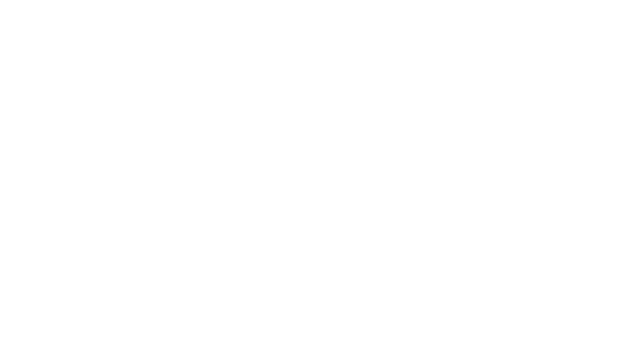
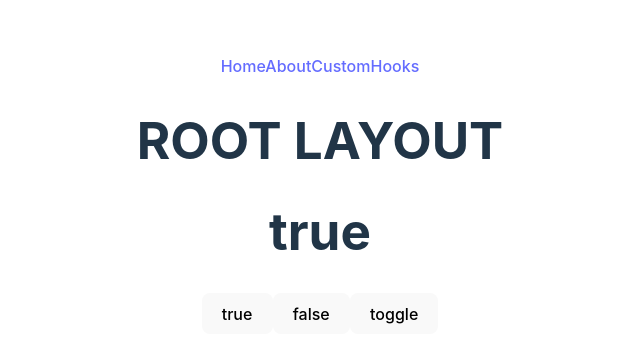
Before and after one commit to briankaboyi/reactLesson, a React (Vite) app: page /custom in a window 1280 px wide. Before the commit this address had no page. Shown: the part 206-568 px from the top of the page, without its empty margins (320-960 px from the left). Built offline with nearby package versions, Linux system fonts and the light colour scheme.

Commit message:
boolean buttons

```diff
--- a/src/App.jsx
+++ b/src/App.jsx
@@ -1,11 +1,9 @@
-import { useState } from 'react'
-import reactLogo from './assets/react.svg'
-import viteLogo from '/vite.svg'
 import './App.css'
-import RootLayout from './RootLayout'
-import Contact from './contact'
+import RootLayout from './Layouts/RootLayout'
+import Contact from './pages/Contact'
 import { BrowserRouter, Route, Routes } from 'react-router-dom'
-import Home from './Home'
+import Home from './pages/Home'
+import Customhooks from './pages/customHooks'
 
 function App() {
 
@@ -15,6 +13,7 @@
         <Route path="/" element={<RootLayout />}>
           <Route path="/" element={<Home />} />
           <Route path="about" element={<Contact />} />
+          <Route path="custom" element={<Customhooks />} />
         </Route>
 
       </Routes>
--- a/src/RootLayout.jsx
+++ b/src/Layouts/RootLayout.jsx
@@ -7,6 +7,7 @@
         <nav className="nav">
             <NavLink to="/">Home</NavLink>
             <NavLink to="about">About</NavLink>
+            <NavLink to="custom">CustomHooks</NavLink>
         </nav>
         <main className='main'>
           <h1>ROOT LAYOUT</h1>
--- a/src/Contact.jsx
+++ b/src/pages/Contact.jsx
@@ -1,11 +1,10 @@
 import React, { useRef, useState } from 'react'
-import useLocalstorage from './hooks/useLocalstorage'
+import useLocalstorage from '../hooks/useLocalstorage'
 
 function Contact() {
 
     const nameRef= useRef()
     const messageRef= useRef()
-    const local = useLocalstorage()
     const {handleSaveLocal,name}=useLocalstorage()
 
     function handleSubmit(e){
--- /dev/null
+++ b/src/pages/CustomHooks.jsx
@@ -0,0 +1,20 @@
+import React, { useState } from 'react'
+
+function Customhooks() {
+    const [bool, setBoolean] = useState("true")
+    function handleToggle() {
+(bool==="true")?setBoolean("false"):setBoolean("true")
+    }
+    return (
+        <>
+            <h1>{bool}</h1>
+            <div className="truefalse">
+                <button onClick={()=>setBoolean("true")}>true</button>
+                <button onClick={()=>setBoolean("false")}>false</button>
+                <button onClick={() => handleToggle()}>toggle</button>
+            </div>
+        </>
+    )
+}
+
+export default Customhooks
```
Also changed, not shown: src/pages/Home.jsx (renamed from src/Home.jsx).
